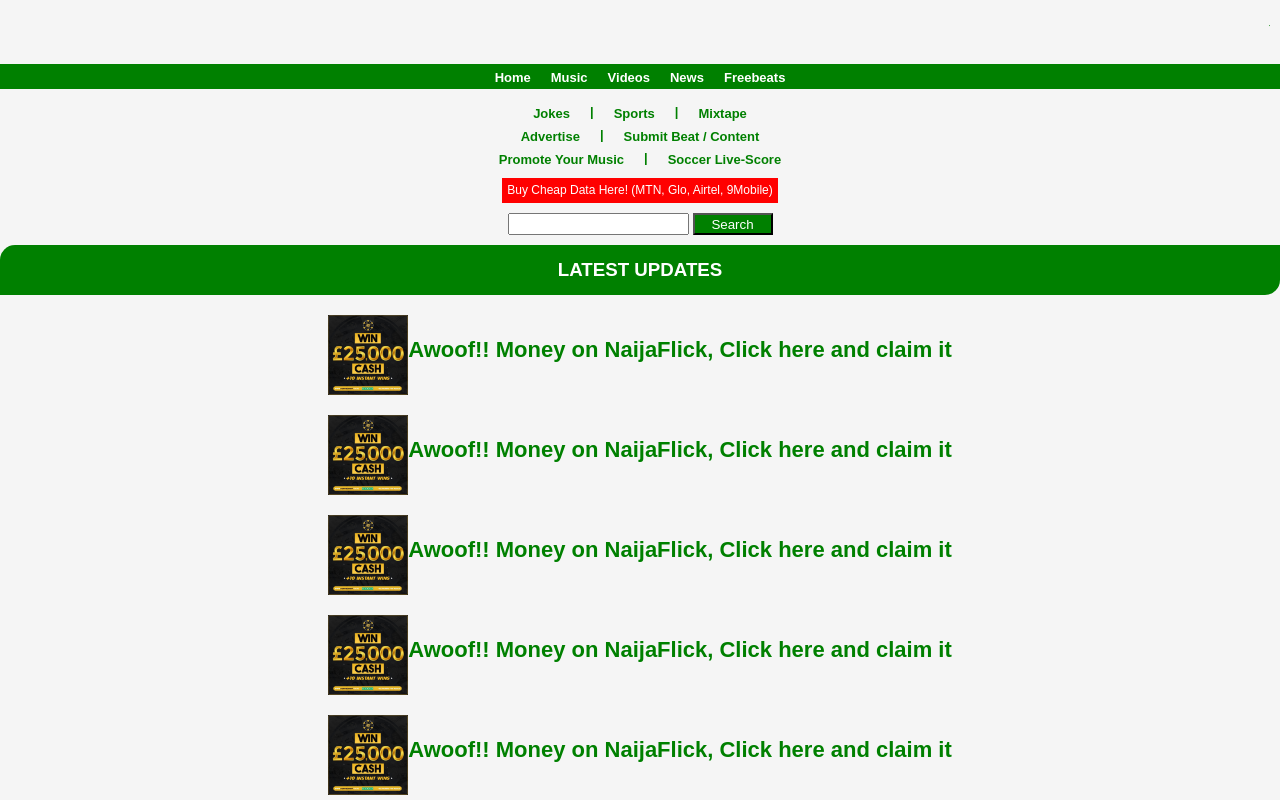
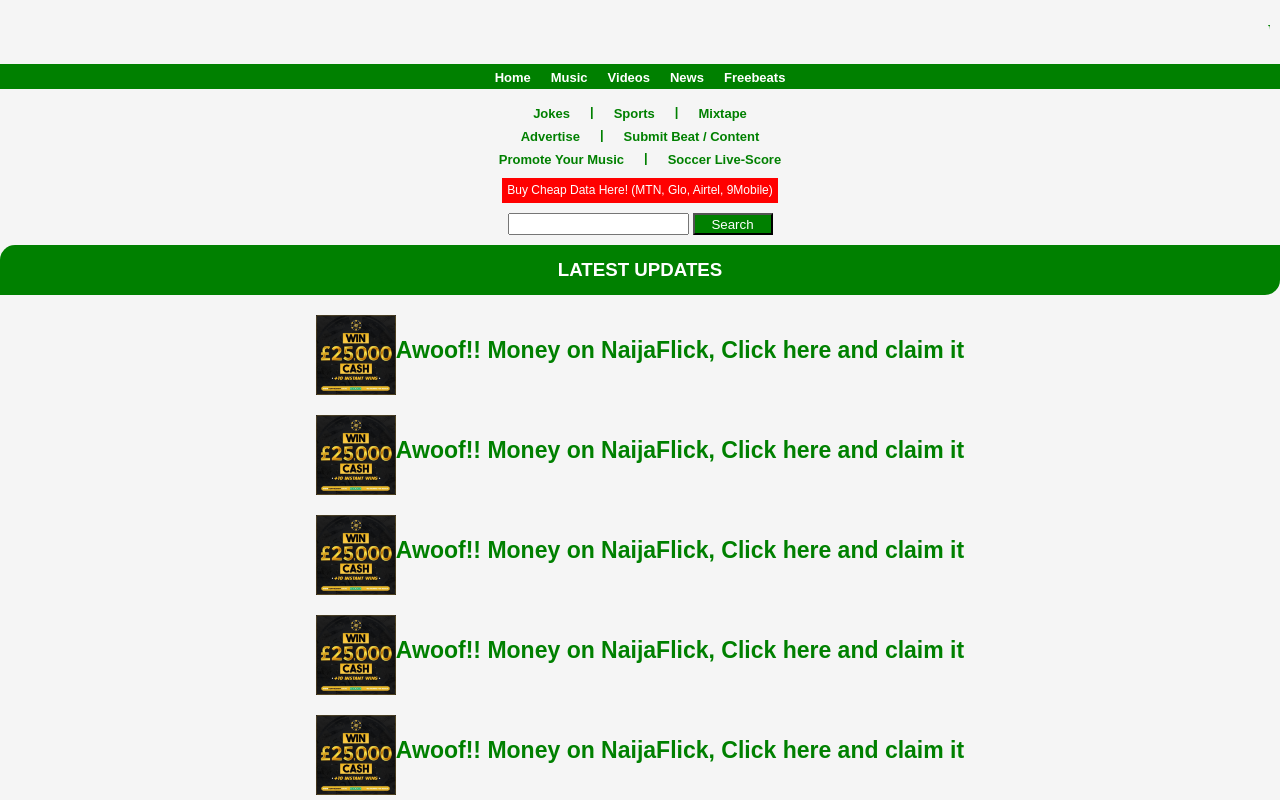
Before and after one commit to Sarmming/NaijaFlick.com, a plain HTML site: page index.html in a window 1280 px wide. Shown: the top 800 px of the page. Drawn offline with Linux system fonts and the light colour scheme.

Commit message:
style.css

```diff
--- a/style.css
+++ b/style.css
@@ -31,7 +31,7 @@ body div div ul{
     display: flex;
     align-content: center;
     justify-content: center;
-    width: 100vw;
+
 }
 body div div ul a{
     text-decoration: none;
@@ -130,7 +130,7 @@ body div div div h3{
 body div div .awoof li{
     margin-top: 10px;
     color: green;
-    font-size: 22px;
+    font-size: 23px;
     display: flex;
     align-items: center;
     justify-content: center;
```
